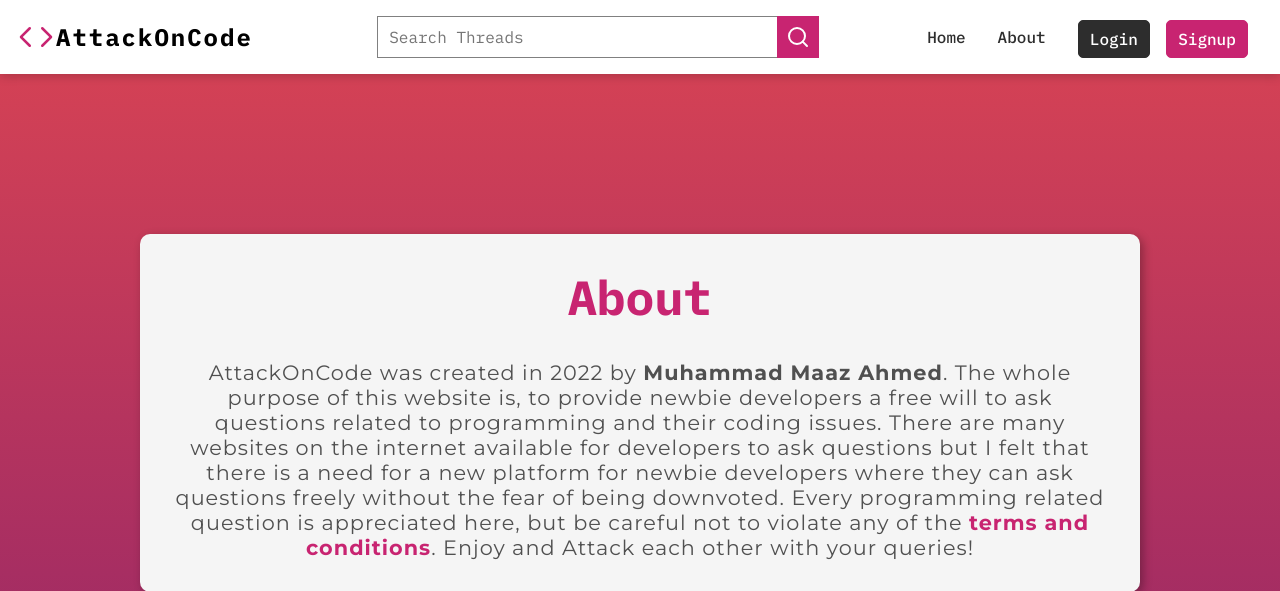
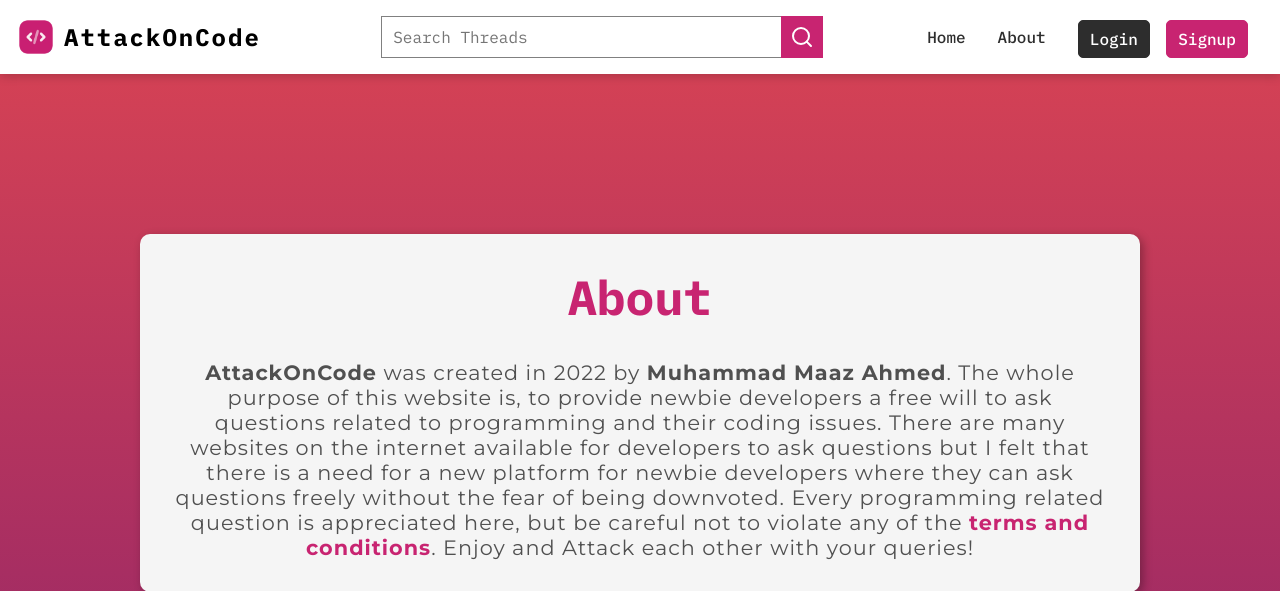
Before and after one commit to Drago78624/AttackOnCode-Forum, a PHP site: page /AttackOnCode-Forum/about.php in a window 1280 px wide. Shown: the top 591 px of the page. Run offline with PHP 8.4, Linux system fonts and the light colour scheme.

Commit message:
logo changed

```diff
--- a/about.php
+++ b/about.php
@@ -17,7 +17,7 @@
         <div class="about-container">
             <h1 class="about-heading">About</h1>
             <div class="about">
-                <p>AttackOnCode was created in 2022 by <strong> Muhammad Maaz Ahmed</strong>. The whole purpose of this website is, to provide newbie developers a free will to ask
+                <p><strong>AttackOnCode</strong> was created in 2022 by <strong> Muhammad Maaz Ahmed</strong>. The whole purpose of this website is, to provide newbie developers a free will to ask
 questions related to programming and their coding issues. There are many websites on the internet available for developers to ask
 questions but I felt that there is a need for a new platform for newbie developers where they can ask questions freely without the fear
 of being downvoted. Every programming related question is appreciated here, but be careful not to violate any of the <a href="terms-conditions.php" class="tc">terms and conditions</a>. Enjoy and Attack each other with your queries!</p>
--- a/css/about.css
+++ b/css/about.css
@@ -28,6 +28,10 @@ h1 {
     color: var(--red-1);
 }
 
+/* .title {
+    color: var(--black);
+} */
+
 p {
     font-size: 1.3rem;
     text-align: center;
--- a/css/navbar.css
+++ b/css/navbar.css
@@ -96,6 +96,11 @@ body {
 .brand {
   display: flex;
   align-items: center;
+}
+
+.brand img {
+  width: 40px;
+  margin-right: 0.5rem;
 }
 
 @media screen and (max-width: 400px) {
--- a/partials/_navbar.php
+++ b/partials/_navbar.php
@@ -1,7 +1,8 @@
 <div class="navbar-container">
     <nav class="navbar">
         <div class="navbar__brand">
-            <a href="index.php" class="brand"><svg style="color: #c82471;" xmlns="http://www.w3.org/2000/svg" width="40" height="40" fill="currentColor" class="bi bi-code" viewBox="0 0 16 16"> <path d="M5.854 4.854a.5.5 0 1 0-.708-.708l-3.5 3.5a.5.5 0 0 0 0 .708l3.5 3.5a.5.5 0 0 0 .708-.708L2.707 8l3.147-3.146zm4.292 0a.5.5 0 0 1 .708-.708l3.5 3.5a.5.5 0 0 1 0 .708l-3.5 3.5a.5.5 0 0 1-.708-.708L13.293 8l-3.147-3.146z" fill="#c82471"></path> </svg> <span class="brand-text">AttackOnCode</span> </a>
+
+            <a href="index.php" class="brand"><img src="assets/code (2).png" alt="">  <span class="brand-text">AttackOnCode</span> </a>
         </div>
         <div class="navbar__dropdown-items">
             <form class="navbar__form" action="search-results.php" method="GET">
```
Also changed, not shown: assets/code (1).png (added), assets/code (2).png (added), assets/code.png (added), assets/message-square.svg.
